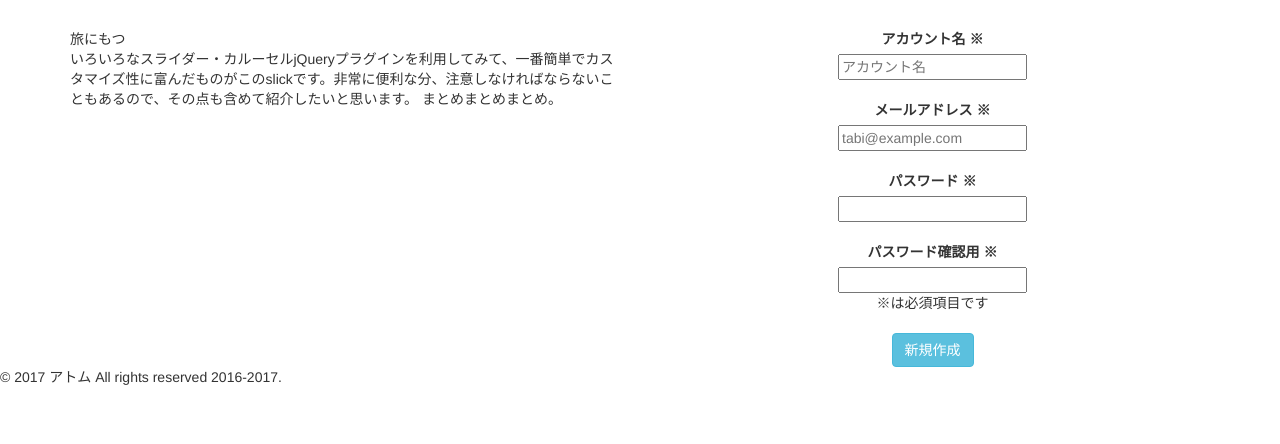
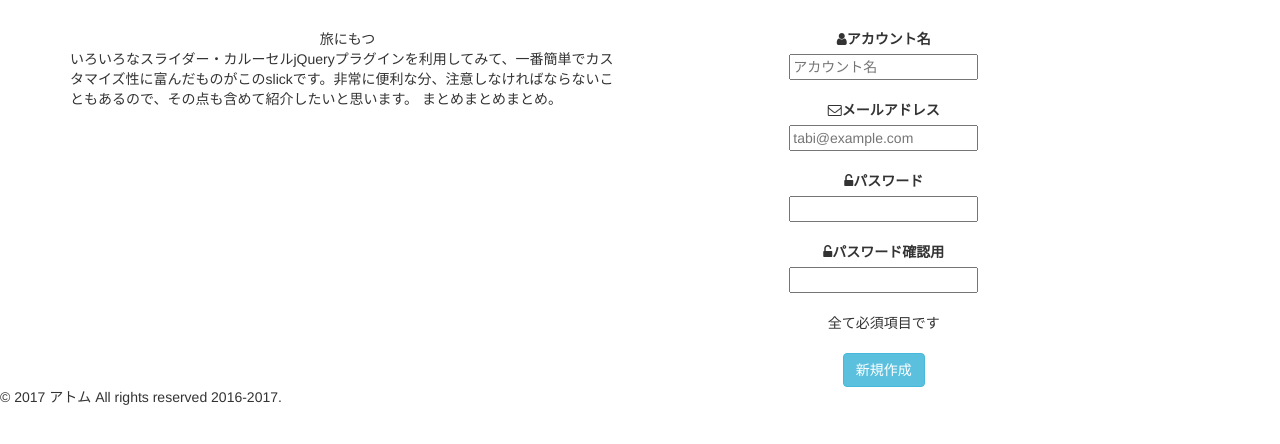
Before and after one commit to otomoyoshi/atom, a PHP site: page /sign_up.php in a window 1280 px wide. Shown: the part 51-495 px from the top of the page. Run offline with PHP 8.4, Linux system fonts and the light colour scheme; some libraries are stand-ins or nearby versions; some web fonts are replaced.

Commit message:
fontawesome追加

```diff
--- a/theme/assets/css/sign_up.css
+++ b/theme/assets/css/sign_up.css
@@ -8,7 +8,7 @@ body {
 .font_title {
 	color: #FFFFFF;
 	text-shadow: 0px 0px 10px rgba(255,255,255,1);
-	font-size: 60px;
+	font-size: 50px;
 }
 
 .font_content {
@@ -20,7 +20,7 @@ body {
 
 #headerwrap{
 	min-height :0px ;
-	padding-top: 20px ;
+	padding-top: 30px ;
 	padding-bottom: 50px;
 }
 
--- a/theme/template/sign_up.php
+++ b/theme/template/sign_up.php
@@ -37,7 +37,8 @@
 
       <div class="col-lg-6">
          <div class="row">
-            <div class="col-lg-12 font_title">旅にもつ</div>
+            <div class="text-center font_title">旅にもつ</div>
+            <!-- <div class="col-lg-12 font_title">旅にもつ</div> -->
         </div>
 
         <div class="row">
@@ -50,12 +51,12 @@
       </div>
 
 
-      <div class="col-lg-6 background_white" id="space">
+      <div class="col-lg-5 background_white" id="space">
         <div class="row">
           <div class="col-lg-12">
 
              <div class="text-center">
-              <label>アカウント名 ※</label><br>
+              <label><i class="fa fa-user" aria-hidden="true"></i>アカウント名 </label><br>
               <input type="acountname" name="acountname" placeholder="アカウント名">
               <?php if (isset($errors['acountname']) && $errors['acountname'] == 'blank') {?>
               <div class="alert alert-danger">アカウント名を入力してください</div>
@@ -69,7 +70,7 @@
         <div class="row">
           <div class="col-lg-12">
            <div class="text-center">
-              <label>メールアドレス ※</label><br>
+              <label><i class="fa fa-envelope-o"></i>メールアドレス </label><br>
                 <input type="mail" name="mail" placeholder="tabi@example.com">
 
               <?php if (isset($errors['login'])){
@@ -88,7 +89,7 @@
         <div class="row">
           <div class="col-lg-12">
            <div class="text-center">
-                <label>パスワード ※</label><br>
+                <label><i class="fa fa-unlock-alt" aria-hidden="true"></i>パスワード </label><br>
               <input type="password" name="password" >
               <?php if (isset($errors['password']) && $errors['password'] == 'blank') {?>
               <div class="alert alert-danger">パスワードを入力してください</div>
@@ -105,7 +106,7 @@
         <div class="row">
           <div class="col-lg-12">
             <div class="text-center">
-              <label>パスワード確認用 ※</label><br>
+              <label><i class="fa fa-unlock-alt" aria-hidden="true"></i>パスワード確認用 </label><br>
               <input type="password" name="password">
               <?php if (isset($errors['password']) && $errors['password'] == 'blank') {?>
               <div class="alert alert-danger">パスワードを入力してください</div>
@@ -118,9 +119,10 @@
           </div>
         </div>
 
+        <br>
         <div class="row">
           <div class="col-lg-12 text-center">
-            ※は必須項目です
+            全て必須項目です
           </div>
         </div>
           <br>
```
